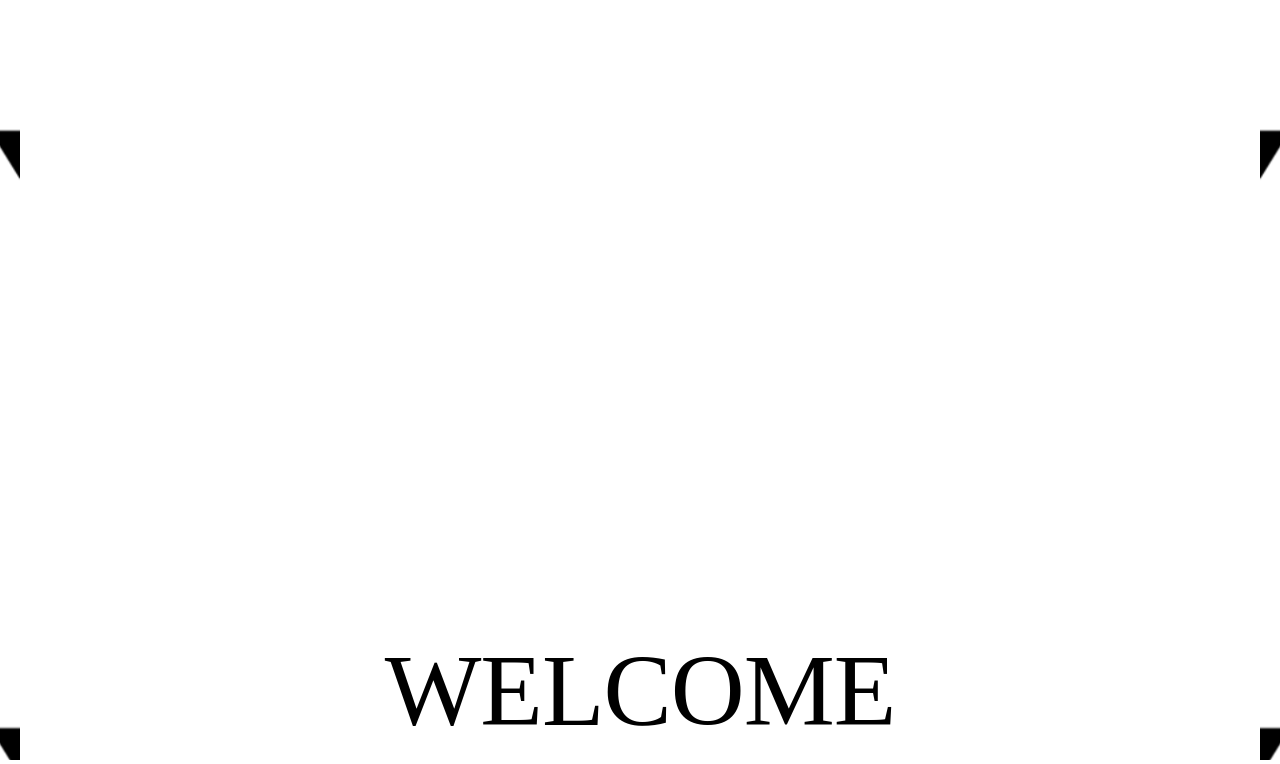
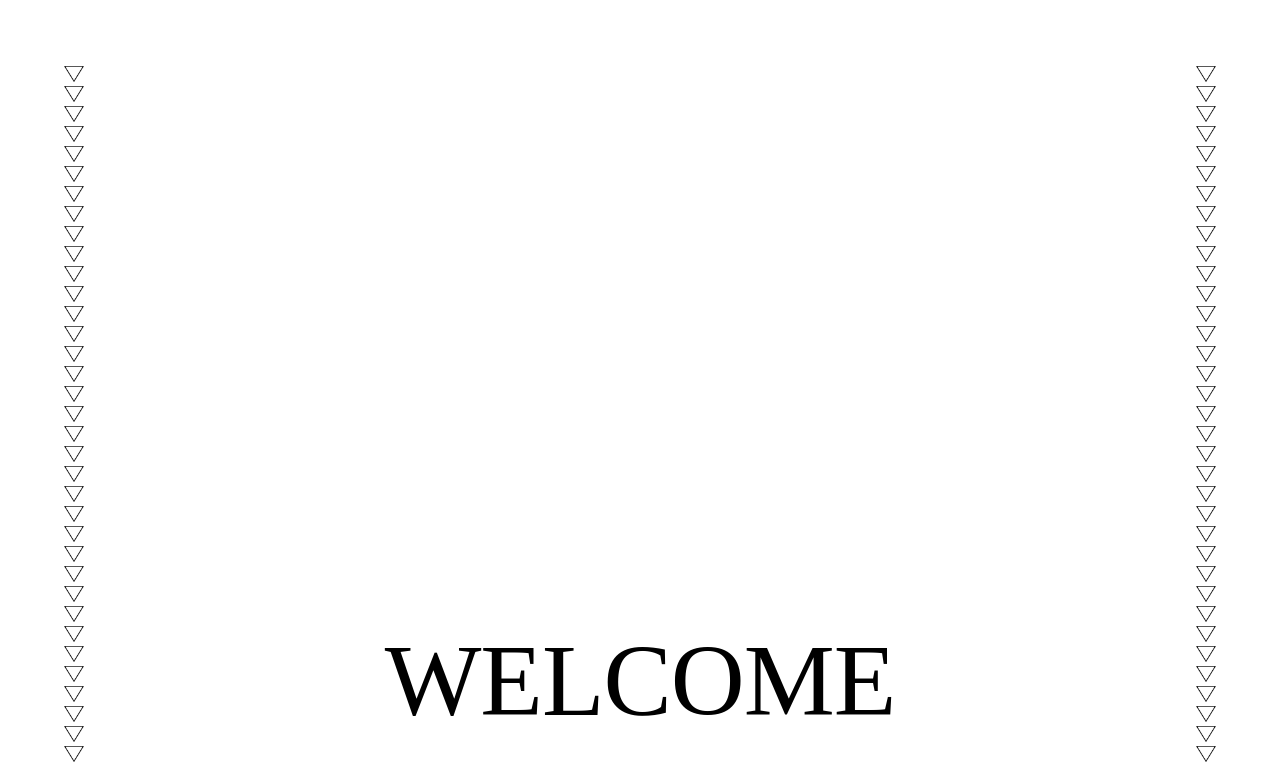
Before and after one commit to nikau-2018/the-va, a React app in the folder client/: page / in a window 1280 px wide. Shown: the top 764 px of the page. Built offline with nearby package versions, Linux system fonts and the light colour scheme; a web font is replaced by a local one.

Commit message:
Triangle border working

```diff
--- a/client/src/index.css
+++ b/client/src/index.css
@@ -6,11 +6,12 @@ body {
 }
 
 html {
-  border-left: 1em solid transparent;
-  border-right: 1em solid transparent;
   height: 100%;
-  border-image: url("./images/triangle.png") 27 23 / 50px 30px / 1rem;
-  border-image-repeat: repeat;
+  border-left: 2em solid transparent;
+  border-right: 2em solid transparent;
+  padding: 1em;
+  margin: 5%;
+  border-image: url("./images/triangle.png") 0 100% repeat;
 }
 
 .macron {
```
